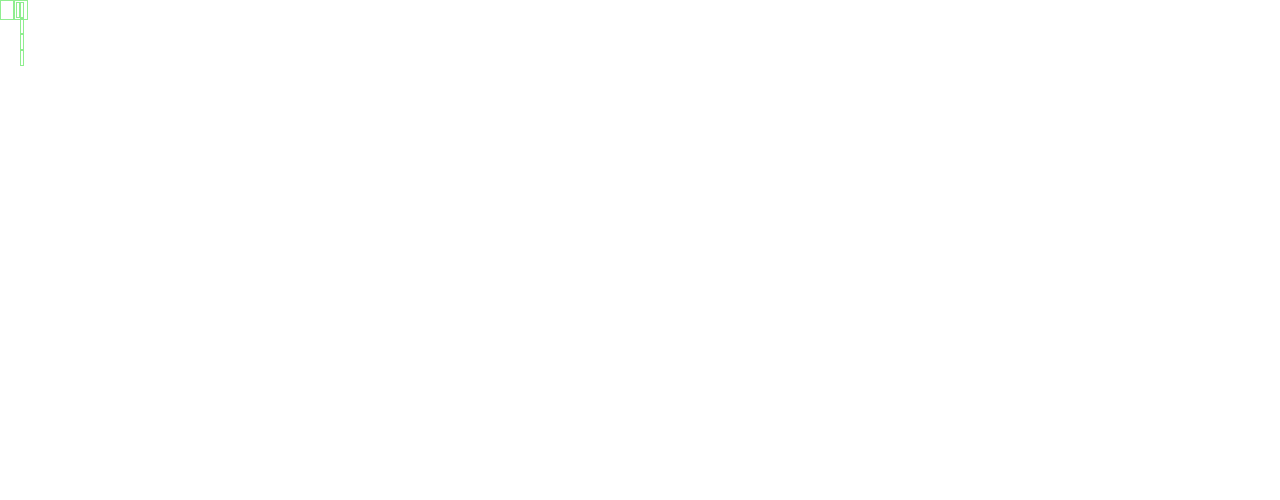
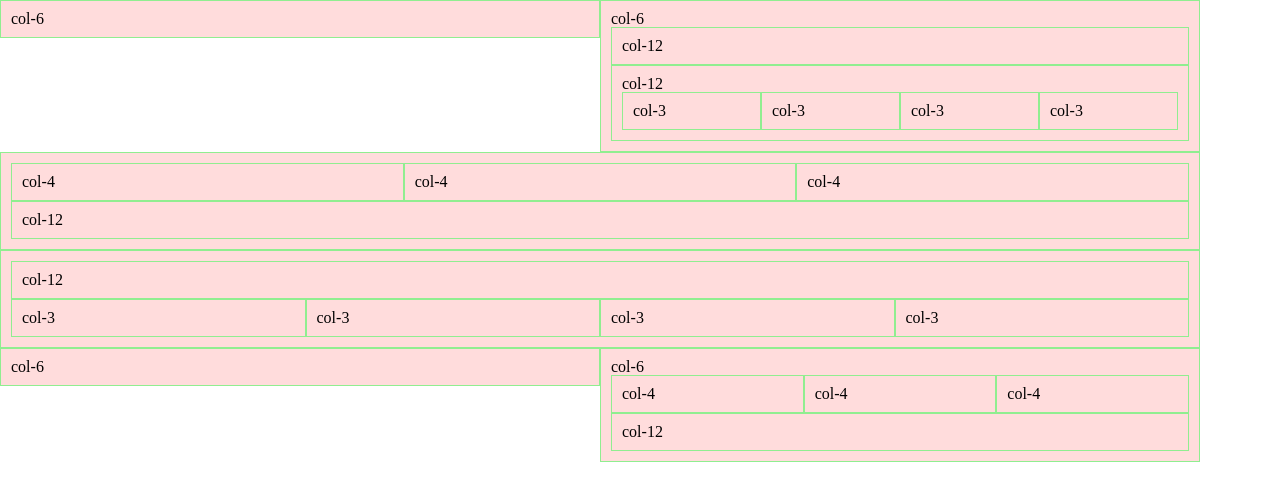
Before and after one commit to SebastianHajdus/portfolio, a website: page index.html in a window 1280 px wide. Drawn offline with Linux system fonts and the light colour scheme.

Commit message:
grid skelet

```diff
--- a/index.html
+++ b/index.html
@@ -8,31 +8,118 @@
 </head>
     <body>
 
-      <div class="grid">
+      <div class="container">
 
-        <div class="container">
+        <div class="grid">
           <div class="row">
             <div class="col-6">
+              col-6
             </div>
             <div class="col-6">
+              col-6
+
               <div class="row">
                 <div class="col-12">
+                  col-12
+                </div>
+              </div>
+
+              <div class="row">
+                <div class="col-12">
+                  col-12
+                  <div class="row">
+                    <div class="col-3">
+                      col-3
+                    </div>
+                    <div class="col-3">
+                      col-3
+                    </div>
+                    <div class="col-3">
+                      col-3
+                    </div>
+                    <div class="col-3">
+                      col-3
+                    </div>
+                  </div>
+                </div>
+              </div>
+
+            </div>
+          </div>
+
+          <div class="row">
+            <div class="col-12">
+              <div class="row">
+                <div class="col-4">
+                  col-4
+                </div>
+                <div class="col-4">
+                  col-4
+                </div>
+                <div class="col-4">
+                  col-4
+                </div>
+              </div>
+              <div class="row">
+                <div class="col-12">
+                  col-12
+                </div>
+              </div>
+            </div>
+          </div>
+
+          <div class="row">
+            <div class="col-12">
+              <div class="row">
+                <div class="col-12">
+                  col-12
                 </div>
               </div>
               <div class="row">
                 <div class="col-3">
+                  col-3
                 </div>
                 <div class="col-3">
+                  col-3
                 </div>
                 <div class="col-3">
+                  col-3
                 </div>
                 <div class="col-3">
+                  col-3
                 </div>
               </div>
             </div>
           </div>
+
+          <div class="row">
+            <div class="col-6">
+              col-6
+            </div>
+            <div class="col-6">
+              col-6
+              <div class="row">
+                <div class="col-4">
+                  col-4
+                </div>
+                <div class="col-4">
+                  col-4
+                </div>
+                <div class="col-4">
+                  col-4
+                </div>
+              </div>
+              <div class="row">
+                <div class="col-12">
+                  col-12
+                </div>
+              </div>
+
+            </div>
+
+          </div>
+
         </div>
-
       </div>
 
         <script src="js/jquery-3.1.1.min.js"></script>
--- a/sass/modules/_grid12.scss
+++ b/sass/modules/_grid12.scss
@@ -4,11 +4,11 @@
 
 .grid {
     width : 100%;
-    //max-width : 1200px;
+    max-width : 1200px;
 }
 
 .container {
-  display: flex;
+    display: flex;
 }
 
 .row:before, .row:after {
@@ -19,12 +19,11 @@
 
 [class*='col-'] {
     float: left;
-    //min-height: 1px;
+    min-height: 1px;
     width: 8.33%;
-    padding: 1px;
-    //background-color: #FFDCDC;
+    padding: 10px;
+    background-color: #FFDCDC;
     border: 1px solid lightgreen;
-    display: flex;
     height: 100%;
 }
 
```
Also changed, not shown: css/main.css.
